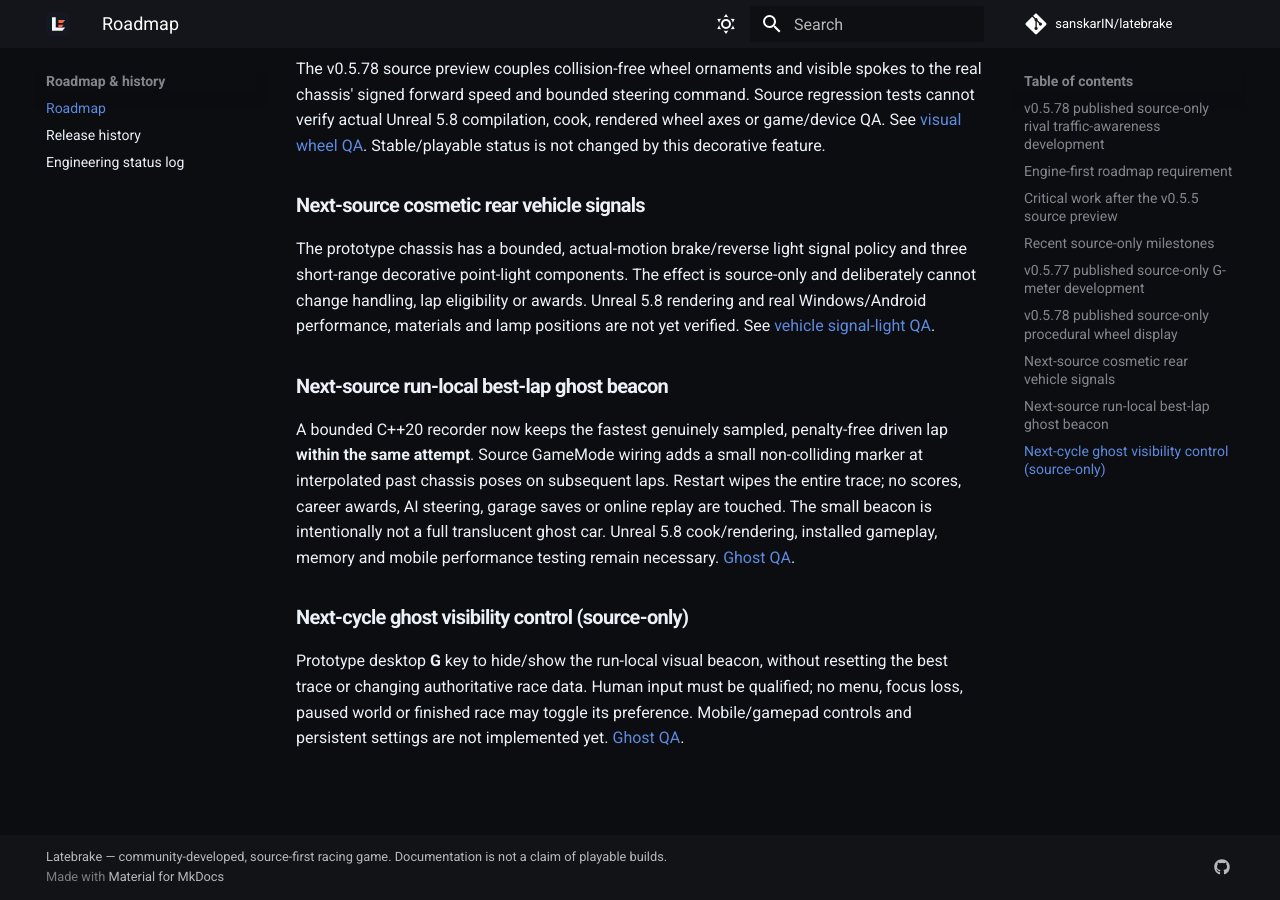
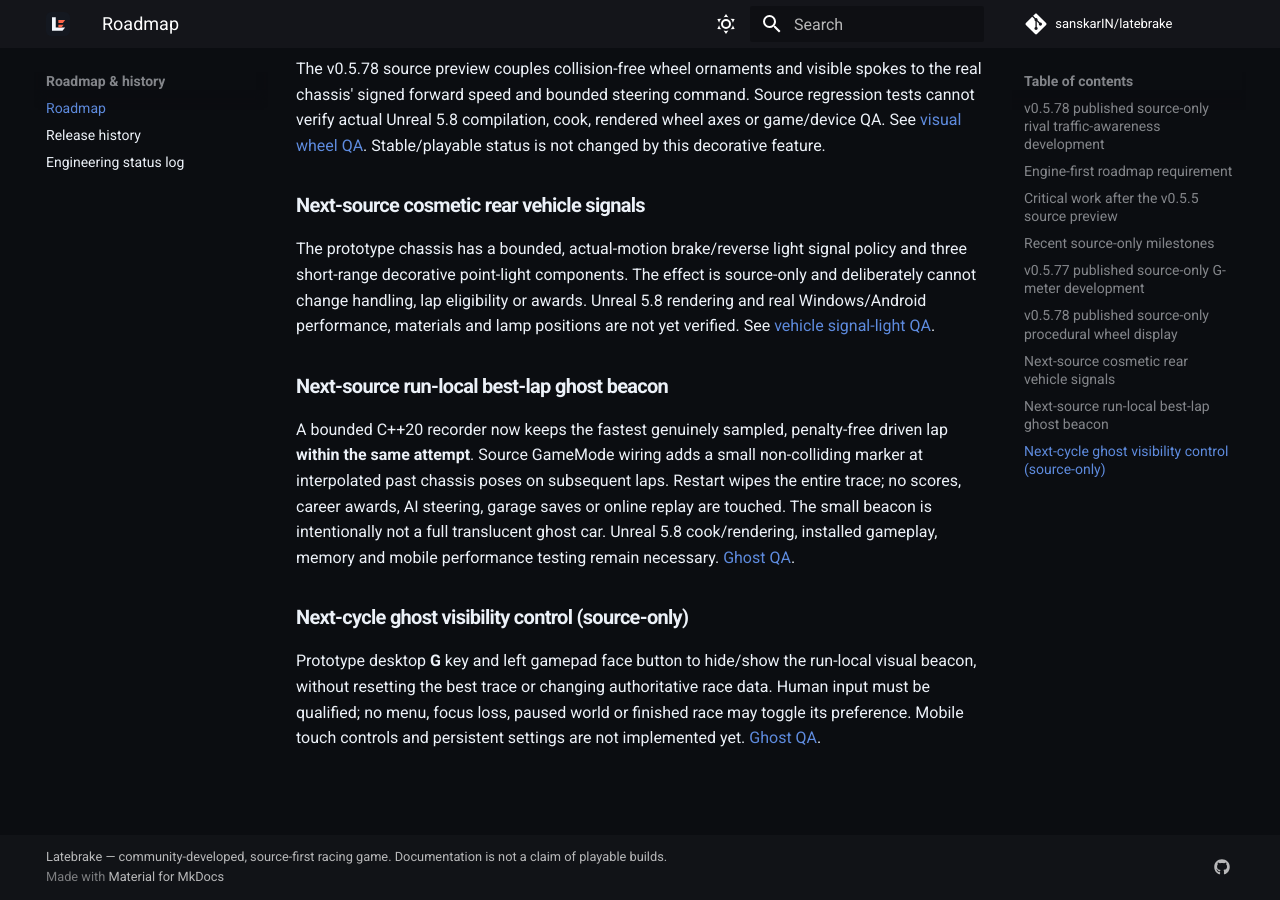
Before and after one commit to sanskarIN/latebrake, an MkDocs documentation site: the page built from docs/ROADMAP.md, in a window 1280 px wide and 900 px high, scrolled down 9879 px. Built offline with MkDocs 1.6.1 and Material for MkDocs 9.7.7, drawn with Linux system fonts in a browser that asks for light colours; comment, search, counter and statistics services are not loaded.

Commit message:
docs(test): qualify keyboard plus gamepad ghost toggle without gameplay impact

```diff
--- a/docs/ROADMAP.md
+++ b/docs/ROADMAP.md
@@ -168,9 +168,10 @@ performance testing remain necessary. [Ghost QA](BEST_LAP_GHOST_QA.md).
 
 ### Next-cycle ghost visibility control (source-only)
 
-Prototype desktop **G** key to hide/show the run-local visual beacon,
+Prototype desktop **G** key and left gamepad face button to hide/show
+the run-local visual beacon,
 without resetting the best trace or changing authoritative race data.
 Human input must be qualified; no menu, focus loss, paused world or
-finished race may toggle its preference. Mobile/gamepad controls and
+finished race may toggle its preference. Mobile touch controls and
 persistent settings are not implemented yet.
 [Ghost QA](BEST_LAP_GHOST_QA.md).
```
